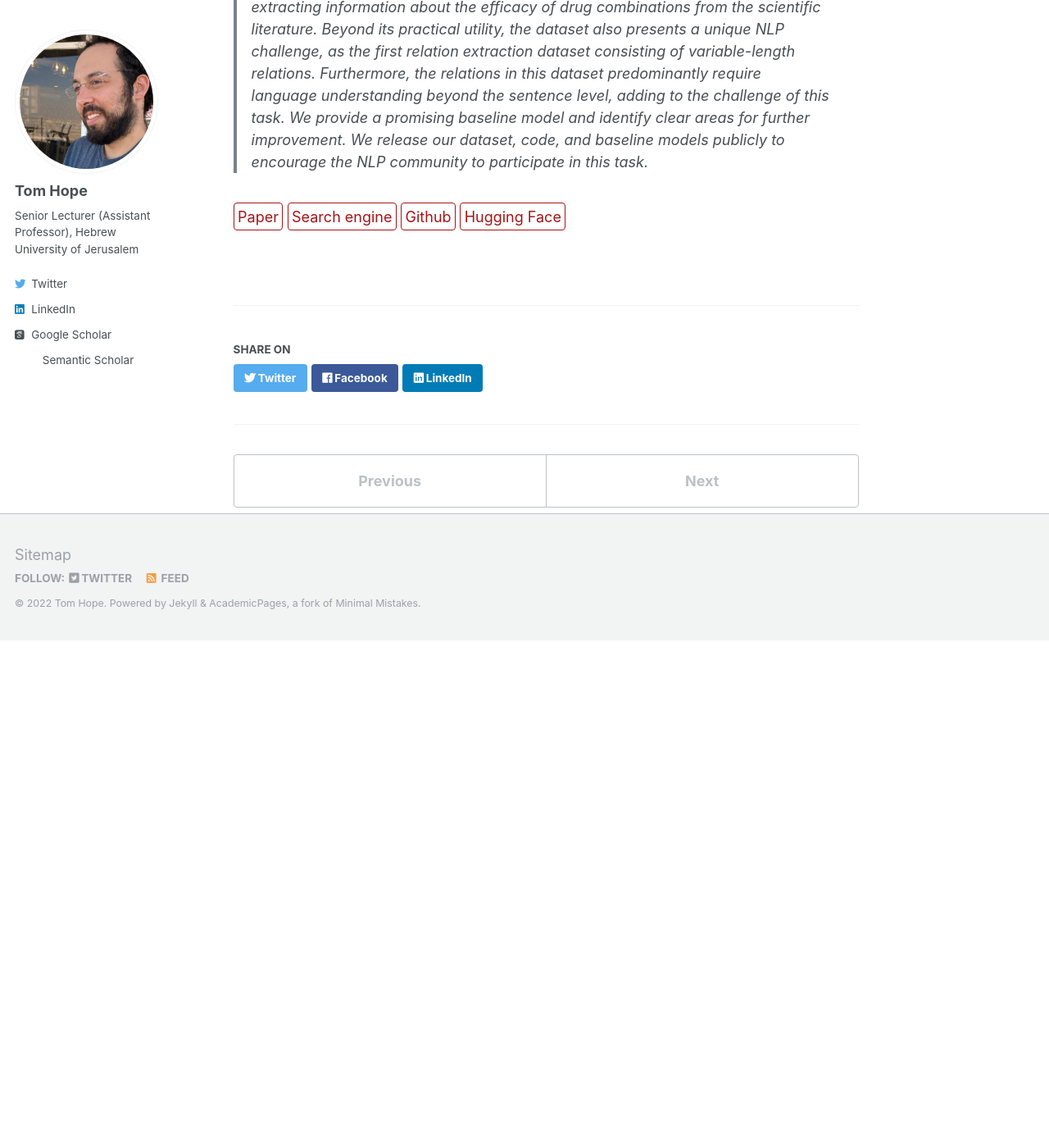
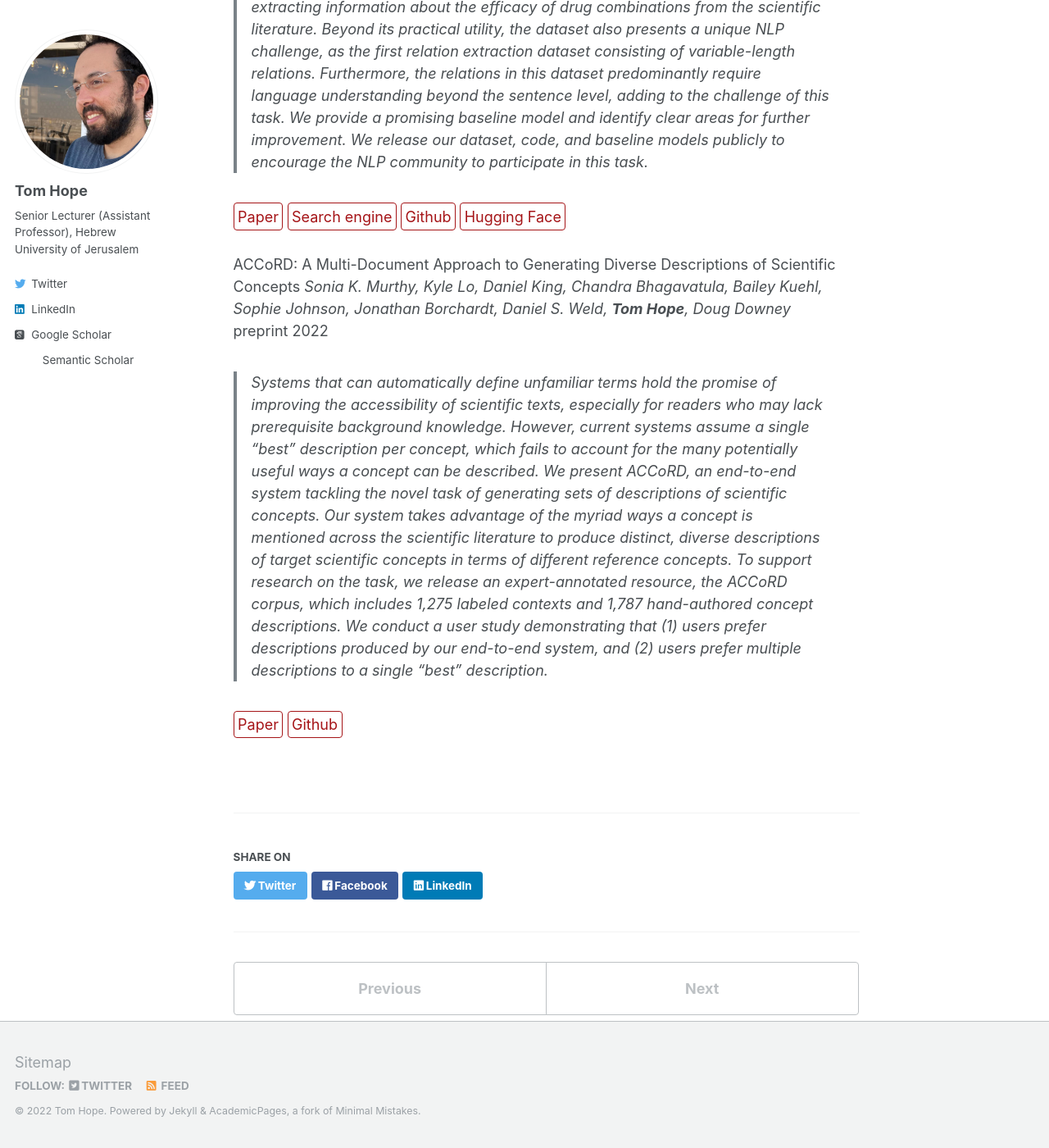
Before and after one commit to tomhoper/tomhoper.github.io, a Jekyll site: the page built from _research/sciie.md, in a window 1280 px wide and 1400 px high, scrolled down 2248 px. Shown: the whole window at 82% size. Built offline with Jekyll 4.4.1, drawn with Linux system fonts in a browser that asks for light colours; some web fonts are replaced; before the commit the page ends 3029 px from its top, so only the background shows below that.

Commit message:
Update sciie.md

```diff
--- a/_research/sciie.md
+++ b/_research/sciie.md
@@ -42,3 +42,13 @@ NAACL 2022
 > Combination therapies have become the standard of care for diseases such as cancer, tuberculosis, malaria and HIV. However, the combinatorial set of available multi-drug treatments creates a challenge in identifying effective combination therapies available in a situation. To assist medical professionals in identifying beneficial drug-combinations, we construct an expert-annotated dataset for extracting information about the efficacy of drug combinations from the scientific literature. Beyond its practical utility, the dataset also presents a unique NLP challenge, as the first relation extraction dataset consisting of variable-length relations. Furthermore, the relations in this dataset predominantly require language understanding beyond the sentence level, adding to the challenge of this task. We provide a promising baseline model and identify clear areas for further improvement. We release our dataset, code, and baseline models publicly to encourage the NLP community to participate in this task.
 
 [Paper](https://arxiv.org/abs/2205.02289){: .btn--research} [Search engine](https://spike4cancer.apps.allenai.org/){: .btn--research} [Github](https://github.com/allenai/drug-combo-extraction){: .btn--research} [Hugging Face](https://huggingface.co/allenai/drug-combo-classifier-pubmedbert-dapt){: .btn--research}
+
+
+ACCoRD: A Multi-Document Approach to Generating Diverse Descriptions of Scientific Concepts
+_Sonia K. Murthy, Kyle Lo, Daniel King, Chandra Bhagavatula, Bailey Kuehl, Sophie Johnson, Jonathan Borchardt, Daniel S. Weld, **Tom Hope**, Doug Downey_
+<br>
+preprint 2022
+
+> Systems that can automatically define unfamiliar terms hold the promise of improving the accessibility of scientific texts, especially for readers who may lack prerequisite background knowledge. However, current systems assume a single "best" description per concept, which fails to account for the many potentially useful ways a concept can be described. We present ACCoRD, an end-to-end system tackling the novel task of generating sets of descriptions of scientific concepts. Our system takes advantage of the myriad ways a concept is mentioned across the scientific literature to produce distinct, diverse descriptions of target scientific concepts in terms of different reference concepts. To support research on the task, we release an expert-annotated resource, the ACCoRD corpus, which includes 1,275 labeled contexts and 1,787 hand-authored concept descriptions. We conduct a user study demonstrating that (1) users prefer descriptions produced by our end-to-end system, and (2) users prefer multiple descriptions to a single "best" description.
+
+[Paper](https://arxiv.org/abs/2205.06982){: .btn--research} [Github](https://github.com/allenai/ACCoRD){: .btn--research}
```
